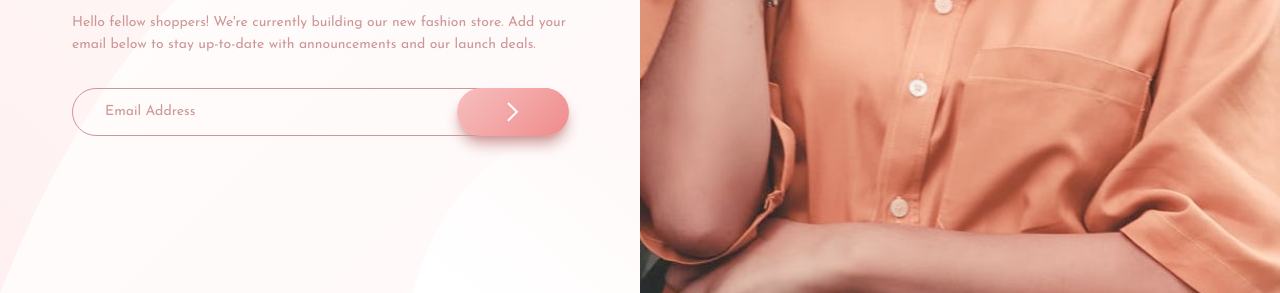
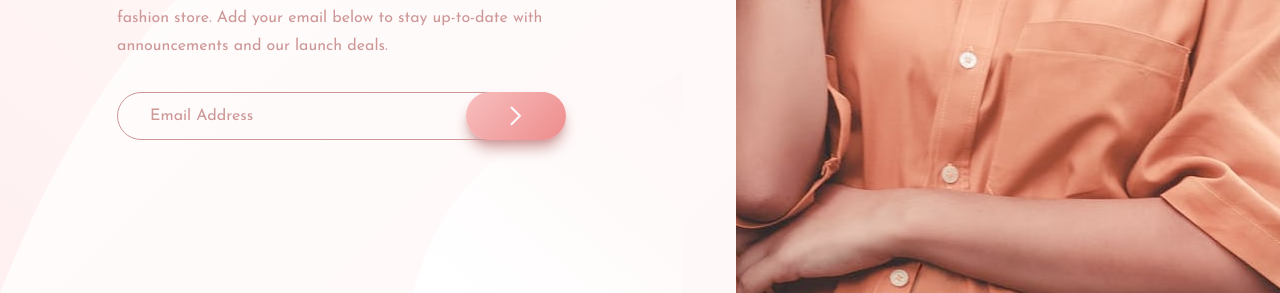
Before and after one commit to john-mirage/base-apparel-coming-soon, a website built with Vite: page index.html in a window 1280 px wide. Shown: the part 507-800 px from the top of the page. Built offline with nearby package versions, Linux system fonts and the light colour scheme.

Commit message:
fix: fix styles to follow design

```diff
--- a/index.html
+++ b/index.html
@@ -11,10 +11,14 @@
         <title>Base Apparel Coming Soon</title>
     </head>
 
-    <body class="flex flex-col justify-start items-start lg:flex-row lg:items-stretch w-full min-h-screen gradient-white">
+    <body class="gradient-white">
 
-        <div class="w-full lg:w-1/2 2xl:w-[55%] lg:flex lg:flex-col lg:bg-pattern-desktop lg:bg-no-repeat lg:bg-cover">
-            <header class="max-w-lg lg:max-w-xl m-auto p-8 lg:pt-24 lg:pb-0 lg:px-10 w-full lg:flex-shrink-0 lg:flex-grow-0">
+        <main class="flex flex-col justify-start items-start w-full min-h-screen lg:flex-row lg:items-stretch">
+
+            <div class="w-full lg:flex-1 lg:flex lg:flex-col lg:justify-items-stretch lg:bg-pattern-desktop lg:bg-no-repeat lg:bg-cover lg:mr-[3.375rem]">
+
+                <!-- Header -->
+                <header class="p-8 w-full lg:flex-1 lg:flex-shrink-0 lg:flex-grow-0 lg:max-w-md lg:mx-auto lg:px-0 lg:pt-16 lg:pb-0">
                     <svg class="w-[6.25rem] h-auto lg:w-40" xmlns="http://www.w3.org/2000/svg" viewBox="0 0 158 33">
                         <defs>
                             <linearGradient id="a" x1="0%" y1="0%" y2="100%"><stop offset="0%" stop-color="#F8BFBF"/>
@@ -28,24 +32,26 @@
                     </svg>
                 </header>
 
+                <!-- Mobile hero -->
                 <div class="w-full h-auto pt-[56.25%] bg-hero-mobile bg-no-repeat bg-cover bg-left-top lg:hidden"></div>
 
-            <section class="max-w-lg lg:max-w-xl m-auto w-full px-8 lg:px-10 mt-16 mb-24 lg:flex-1 lg:flex lg:flex-col lg:justify-center">
-                <h1 class="mb-6 text-center lg:text-left text-[2.5rem] leading-[2.5rem] lg:text-7xl text-dark-grayish-red font-medium tracking-[0.6875rem] lg:leading-[5rem] uppercase"><span class="text-desaturated-red font-light">we're </span>coming soon</h1>
-                <p class="mb-8 text-center lg:text-left text-sm leading-[1.375rem] font-medium text-desaturated-red">Hello fellow shoppers! We're currently building our new fashion store. Add your email below to stay up-to-date with announcements and our launch deals.</p>
-                <div class="relative w-full h-12">
-                    <input id="email-input" class="w-full h-full px-8 rounded-full bg-transparent border-desaturated-red border text-sm font-medium text-dark-grayish-red outline-dark-grayish-red placeholder:text-desaturated-red" placeholder="Email Address" type="text">
+                <!-- Info -->
+                <section class="w-full max-w-md mx-auto px-8 mt-16 mb-24 lg:flex-1 lg:flex lg:flex-col lg:px-0 lg:justify-center lg:my-0">
+                    <h1 class="mb-6 text-center text-[2.5rem] leading-[2.5rem] text-dark-grayish-red font-medium tracking-[0.6875rem] uppercase md:text-7xl md:leading-[5rem] lg:text-left"><span class="text-desaturated-red font-light">we're </span>coming soon</h1>
+                    <p class="mb-8 text-center text-sm leading-[1.375rem] font-medium text-desaturated-red md:text-base md:leading-7 lg:text-left">Hello fellow shoppers! We're currently building our new fashion store. Add your email below to stay up-to-date with announcements and our launch deals.</p>
+                    <div class="relative w-full h-12 lg:mb-8">
+                        <input id="email-input" class="w-full h-full px-8 rounded-full bg-transparent border-desaturated-red border text-sm font-medium text-dark-grayish-red outline-dark-grayish-red placeholder:text-desaturated-red md:text-base" placeholder="Email Address" type="text">
 
-                    <svg id="email-error-icon" class="hidden absolute top-1/2 right-24 lg:right-32 w-6 h-auto -translate-y-1/2" xmlns="http://www.w3.org/2000/svg" viewBox="0 0 24 24">
+                        <svg id="email-error-icon" class="hidden absolute top-1/2 right-[5rem] w-6 h-auto -translate-y-1/2 md:right-[7.25rem]" xmlns="http://www.w3.org/2000/svg" viewBox="0 0 24 24">
                             <g fill="none" fill-rule="evenodd">
                                 <circle cx="12" cy="12" r="12" fill="#F96464"/>
                                 <path fill="#FFF" fill-rule="nonzero" d="M13.256 6v9.056h-2V6h2zm-.944 12.464c-.384 0-.699-.104-.944-.312a1.027 1.027 0 0 1-.368-.824c0-.33.125-.608.376-.832.25-.224.563-.336.936-.336.373 0 .68.112.92.336.24.224.36.501.36.832 0 .341-.117.616-.352.824-.235.208-.544.312-.928.312z"/>
                             </g>
                         </svg>
 
-                    <p id="email-error-message" class="hidden absolute bottom-0 left-0 w-full px-8 py-2 translate-y-full text-sm text-soft-red font-normal">Please provide a valid email</p>
+                        <p id="email-error-message" class="hidden absolute bottom-0 left-0 w-full px-8 py-2 translate-y-full text-[0.8125rem] text-soft-red font-normal">Please provide a valid email</p>
 
-                    <button id="email-button" class="group flex absolute top-0 right-0 overflow-hidden w-16 lg:w-28 h-full rounded-full gradient-orange shadow-desaturated-red shadow-lg translate-x-px">
+                        <button id="email-button" aria-label="submit email address" class="group flex absolute top-0 right-0 overflow-hidden w-16 h-full rounded-full gradient-orange shadow-desaturated-red shadow-lg translate-x-px md:w-[6.25rem]">
                             <svg class="w-3 h-auto m-auto" xmlns="http://www.w3.org/2000/svg" viewBox="0 0 12 20">
                                 <path fill="none" stroke="#FFF" stroke-width="2" d="M1 1l8.836 8.836L1 18.671"/>
                             </svg>
@@ -55,7 +61,9 @@
                 </section>
             </div>
 
-        <div class="hidden lg:block lg:w-1/2 2xl:w-[45%] lg:bg-hero-desktop lg:bg-no-repeat lg:bg-cover lg:bg-top"></div>
+            <!-- Desktop hero -->
+            <div class="hidden lg:block lg:w-[42.5%] lg:flex-shrink-0 lg:flex-grow-0 lg:bg-hero-desktop lg:bg-no-repeat lg:bg-cover lg:bg-top"></div>
+        </main>
 
         <script type="module" src="/src/main.ts"></script>
     </body>
```
Lines whose indentation alone changed are shown as unchanged.
